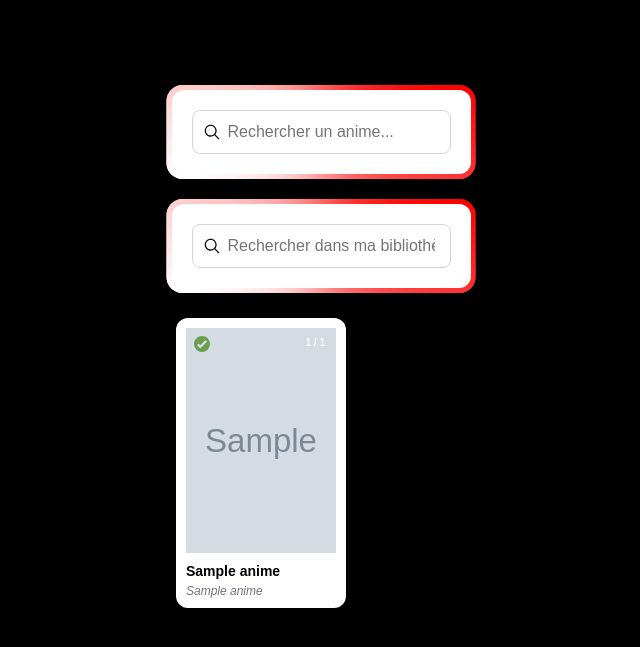
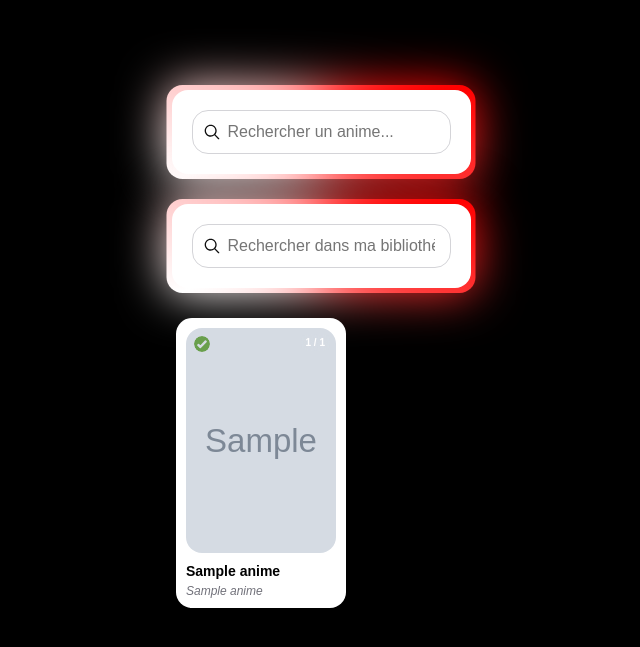
Before and after one commit to Syra1/anime-library, a FastAPI app: page /anime/ in a window 1280 px wide. Shown: the part 110-757 px from the top of the page, without its empty margins (319-959 px from the left). Run offline with FastAPI, Linux system fonts and the light colour scheme; tables that the repository leaves empty hold one stand-in row (values such as "Sample post"); grey boxes marked "Sample" are stand-in pictures.

Commit message:
Anime/index effet card

```diff
--- a/static/css/anime/index.css
+++ b/static/css/anime/index.css
@@ -5,7 +5,7 @@
     margin: 0 auto 30px auto;
     background: white;
     padding: 20px;
-    border-radius: 12px;
+    border-radius: 16px;
 }
 
 .add-anime::after, .add-anime::before {
@@ -23,6 +23,11 @@
     animation: 3s spin linear infinite;
 }
 
+.add-anime::before {
+    filter: blur(1.5rem);
+    opacity: 1;
+}
+
 .add-anime h2 {
     margin-bottom: 15px;
 }
@@ -31,7 +36,7 @@
     width: 100%;
     padding: 12px 15px 12px 35px;
     border: 1px solid #d4d4d8;
-    border-radius: 8px;
+    border-radius: 16px;
     font-size: 16px;
 }
 
@@ -52,7 +57,7 @@
     padding: 15px;
     margin-bottom: 10px;
     border: 1px solid #ddd;
-    border-radius: 8px;
+    border-radius: 16px;
     background-color: #f8f8f8;
 }
 
@@ -76,7 +81,7 @@
     margin-left: 15px;
     padding: 8px 12px;
     border: none;
-    border-radius: 5px;
+    border-radius: 16px;
     cursor: pointer;
     background: #18181b;
     color: white;
@@ -87,7 +92,6 @@
 }
 
 .search-result-image {
-
     width: 70px;
     height: 90px;
     object-fit: cover;
@@ -100,7 +104,7 @@
     margin: 0 auto 30px auto;
     background: white;
     padding: 20px;
-    border-radius: 12px;
+    border-radius: 16px;
 }
 
 .toolbar::after, .toolbar::before {
@@ -118,11 +122,16 @@
     animation: 3s spin linear infinite;
 }
 
+.toolbar::before {
+    filter: blur(1.5rem);
+    opacity: 1;
+}
+
 #search {
     width: 100%;
     padding: 12px 15px 12px 35px;
     border: 1px solid #d4d4d8;
-    border-radius: 8px;
+    border-radius: 16px;
     font-size: 16px;
 }
 
@@ -135,7 +144,7 @@
     border: none;
     background: #e4e4e7;
     padding: 10px 18px;
-    border-radius: 8px;
+    border-radius: 16px;
     cursor: pointer;
 }
 
@@ -160,7 +169,7 @@
     width: fit-content;
     background: white;
     padding: 10px;
-    border-radius: 12px;
+    border-radius: 16px;
     display: flex;
     flex-direction: column;
     align-items: center;
@@ -191,6 +200,11 @@
     animation: 3s spin linear infinite;
 }
 
+.anime-card-background::before {
+    filter: blur(1.5rem);
+    opacity: 1;
+}
+
 .anime-card-background:hover {
     text-decoration: none;
     color: inherit;
@@ -217,6 +231,7 @@
     width: 150px;
     height: 225px;
     object-fit: cover;
+    border-radius: 16px;
 }
 
 .anime-card h2 {
@@ -262,7 +277,7 @@
     width: 100%;
     max-width: 420px;
     background: white;
-    border-radius: 12px;
+    border-radius: 16px;
     padding: 25px;
     box-shadow: 0 15px 40px rgba(0, 0, 0, 0.2);
 }
@@ -280,7 +295,7 @@
     width: 100%;
     padding: 10px 12px;
     border: 1px solid #d4d4d8;
-    border-radius: 8px;
+    border-radius: 16px;
     font-size: 16px;
     margin-bottom: 25px;
     appearance: textfield;
@@ -296,7 +311,7 @@
 .modal-actions button {
     padding: 10px 18px;
     border: none;
-    border-radius: 8px;
+    border-radius: 16px;
     cursor: pointer;
     font-size: 14px;
     transition: 0.2s;
```
